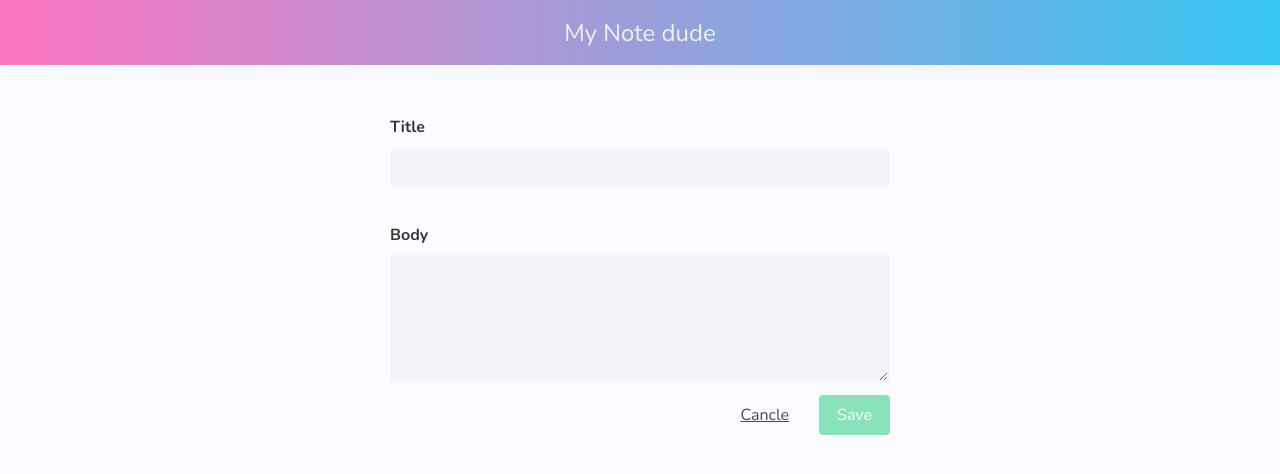
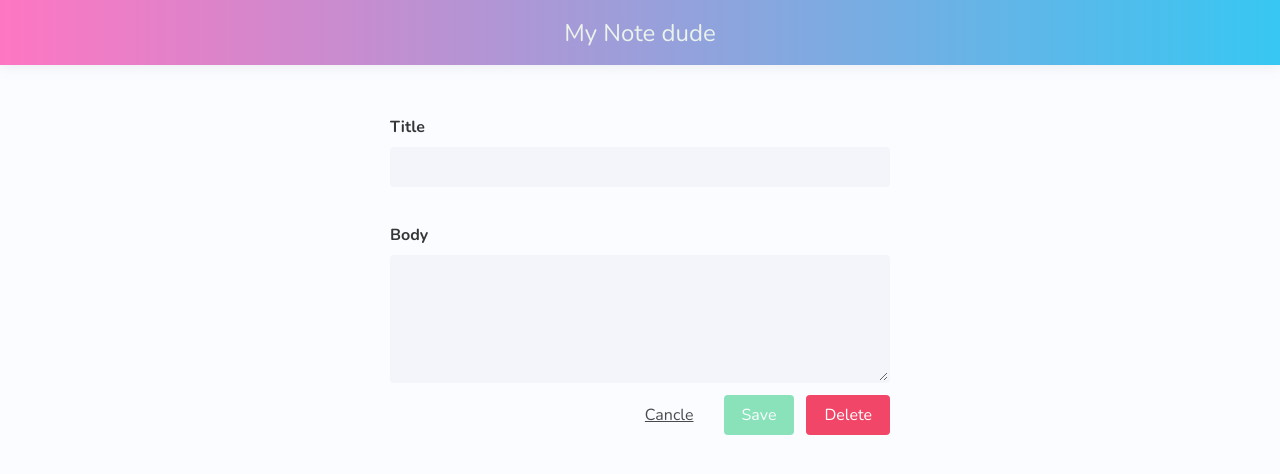
Before and after one commit to Nattaya-TR/NotePad, an Angular app in the folder notepad/: page /new in a window 1280 px wide. Shown: the top 474 px of the page. Built offline with nearby package versions, Linux system fonts and the light colour scheme.

Commit message:
still working on delete button

```diff
--- a/notepad/src/app/note-card/note-card.component.html
+++ b/notepad/src/app/note-card/note-card.component.html
@@ -9,6 +9,4 @@
         </div>
     </div>
 </a>
-
-  <div class="x-button" (click)="onXbuttonClick()" ></div>
 </div>
--- a/notepad/src/app/note-card/note-card.component.ts
+++ b/notepad/src/app/note-card/note-card.component.ts
@@ -10,8 +10,6 @@ export class NoteCardComponent implements OnInit {
   @Input() title: string;
   @Input() body: string;
 
-
-  @Output('delete') deleteEvent: EventEmitter<void> = new EventEmitter<void>();
 
 
   //getting reference from html
@@ -34,8 +32,4 @@ export class NoteCardComponent implements OnInit {
     }
   }
 
-  onXbuttonClick() {
-    this.deleteEvent.emit();
-  }
-
 }
--- a/notepad/src/app/pages/note-details/note-details.component.html
+++ b/notepad/src/app/pages/note-details/note-details.component.html
@@ -26,6 +26,10 @@
                 <button type="submit" class="button is-success" [disabled]="!notepadForm.valid">Save</button>
             </div>
 
+            <div class="control">
+                <button type="button" class="button is-danger" (click)="delete()" >Delete</button>
+            </div>
+
         </div>
     </form>
 </div>
--- a/notepad/src/app/pages/note-details/note-details.component.ts
+++ b/notepad/src/app/pages/note-details/note-details.component.ts
@@ -1,4 +1,4 @@
-import { Component, OnInit } from '@angular/core';
+import { Component, EventEmitter, OnInit, Output } from '@angular/core';
 import { NgForm } from '@angular/forms';
 import { ActivatedRoute, Params, Router } from '@angular/router';
 import { Note } from 'src/app/shared/note.model';
@@ -9,11 +9,14 @@ import { NotesService } from 'src/app/shared/notes.service';
   templateUrl: './note-details.component.html',
   styleUrls: ['./note-details.component.scss']
 })
+
 export class NoteDetailsComponent implements OnInit {
 
   note : Note;
   noteId : number;
   new : boolean;
+
+
 
   constructor(private notesService: NotesService, private router: Router, private route: ActivatedRoute) { }
 
@@ -55,4 +58,9 @@ export class NoteDetailsComponent implements OnInit {
   cancel() {
     this.router.navigateByUrl('/');
   }
+
+  delete() {
+    this.notesService.delete(this.noteId);
+    this.router.navigateByUrl('/');
+  }
 }
```
